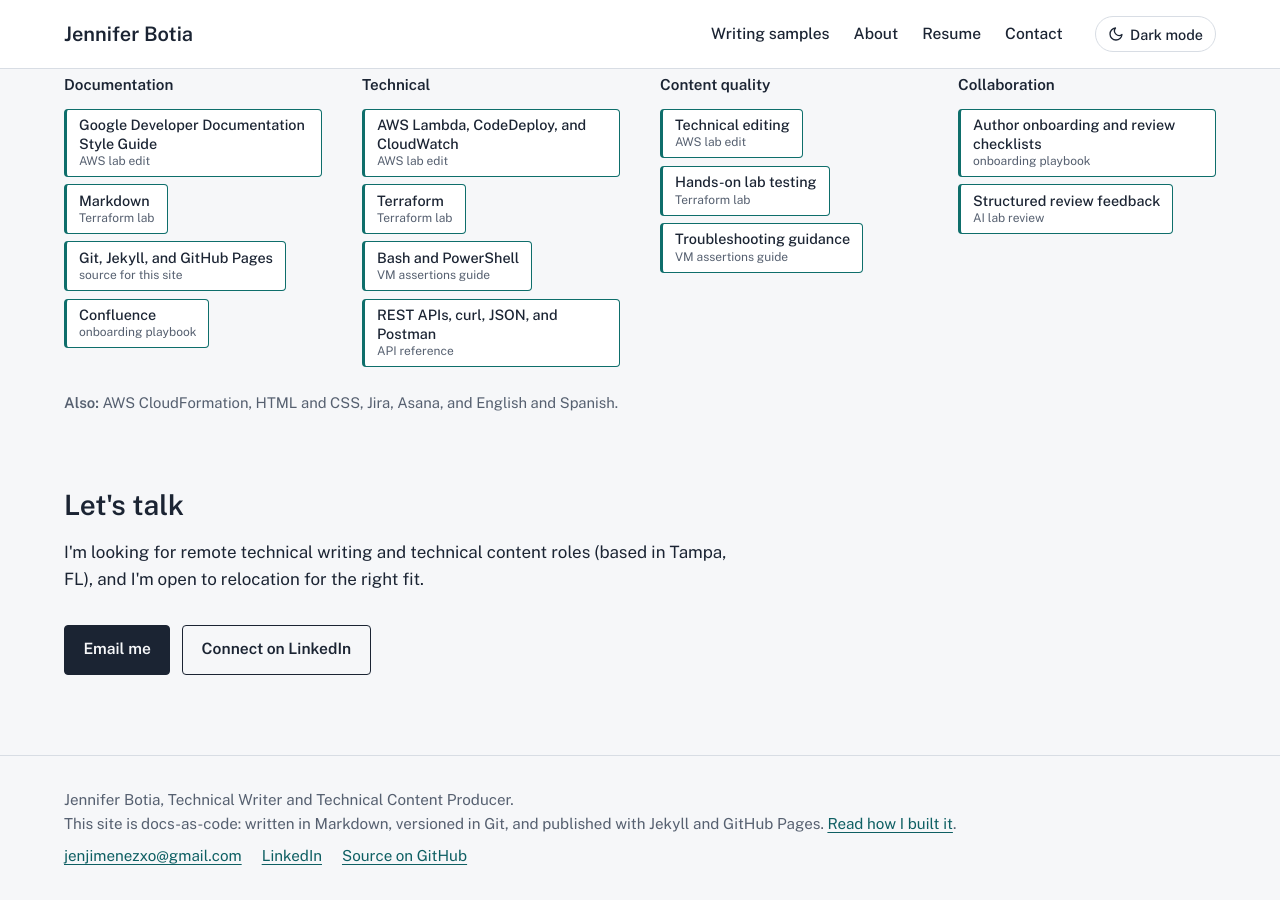
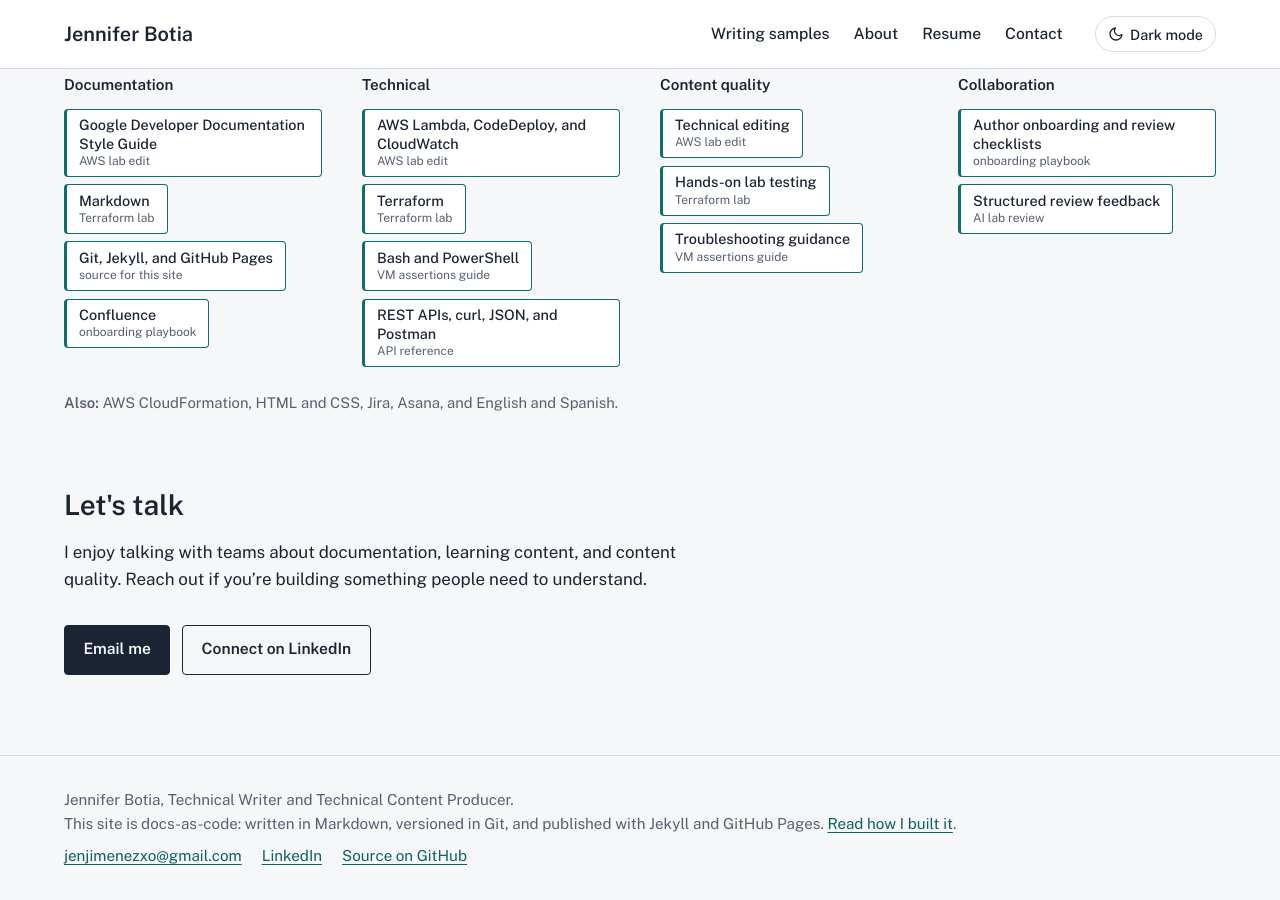
Before and after one commit to Jenjimenez/tech-writing-portfolio, a Jekyll site: the page built from index.html, in a window 1280 px wide and 900 px high, scrolled down 3868 px. Built offline with Jekyll 4.4.1, drawn with Linux system fonts in a browser that asks for light colours.

Commit message:
Update index.html
Update let's talk line

```diff
--- a/index.html
+++ b/index.html
@@ -268,7 +268,7 @@ layout: default
 
 <section class="wrap section contact" aria-labelledby="contact-heading">
   <h2 id="contact-heading">Let's talk</h2>
-  <p>I'm looking for remote technical writing and technical content roles (based in Tampa, FL), and I'm open to relocation for the right fit.</p>
+  <p>I enjoy talking with teams about documentation, learning content, and content quality. Reach out if you’re building something people need to understand.</p>
   <p class="actions">
     <a class="button primary" href="mailto:jenjimenezxo@gmail.com">Email me</a>
     <a class="button" href="https://www.linkedin.com/in/jenniferbotia/">Connect on LinkedIn</a>
```
